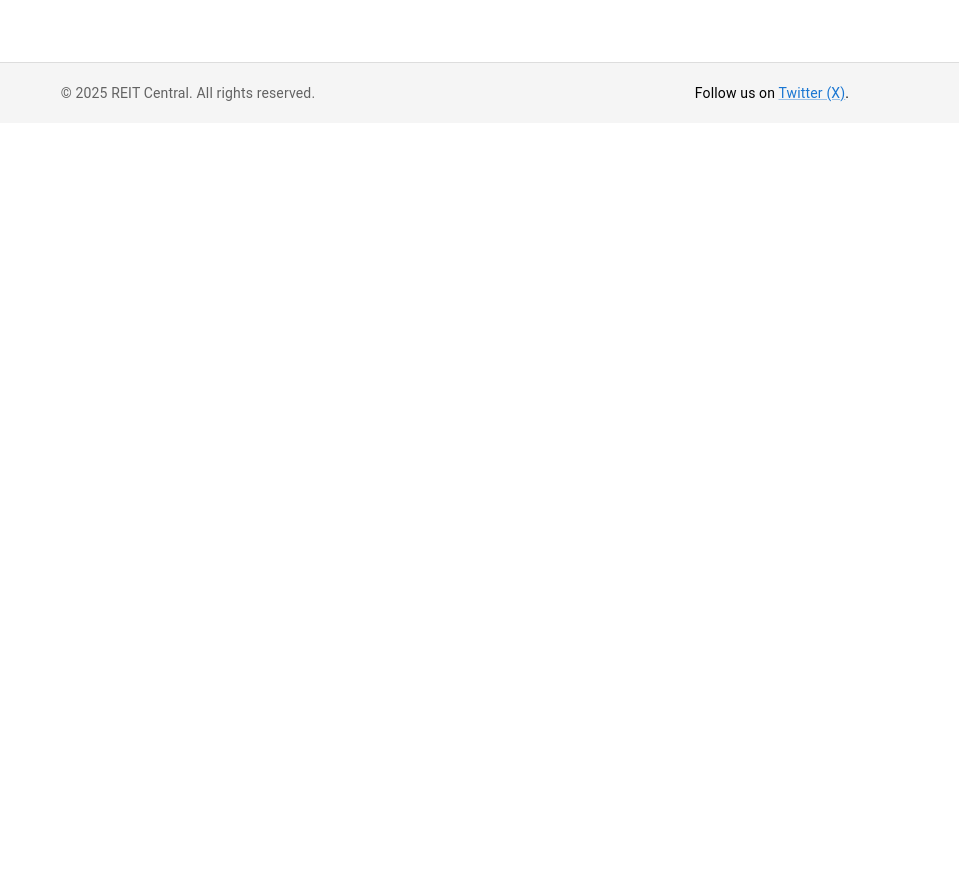
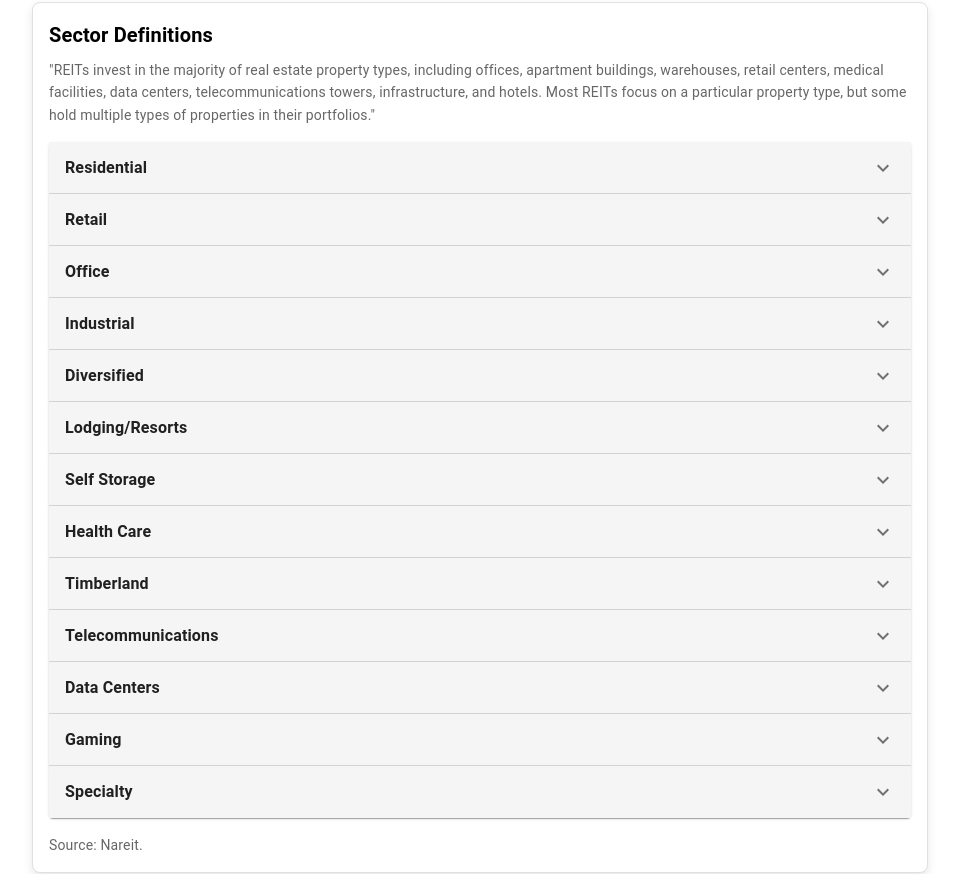
Before and after one commit to kylecribbins/Nareit, a React (Create React App) app in the folder nareit-app/: page / in a window 1280 px wide. Shown: the part 1842-2716 px from the top of the page, without its empty margins (160-1119 px from the left). Before the commit the page ends 1965 px from the top, so only its background shows below. Built offline with nearby package versions, Linux system fonts and the light colour scheme.

Commit message:
Added sector definitions

```diff
--- a/nareit-app/src/App.js
+++ b/nareit-app/src/App.js
@@ -11,6 +11,7 @@ import Toolbar from "@mui/material/Toolbar";
 import Typography from "@mui/material/Typography";
 import Button from "@mui/material/Button";
 import SectorReturns from "./pages/SectorReturns";
+import SectorDefinitionsAccordion from "./components/SectorDefinitionsAccordion";
 import About from "./pages/About";
 import {
   extractSectorMetrics,
@@ -185,6 +186,8 @@ function App() {
                       }
                       description="Source: Nareit, FRED."
                     />
+                                        {/* Sector Definitions Accordion */}
+                                        <SectorDefinitionsAccordion />
                   </>
                 )}
               </>
--- /dev/null
+++ b/nareit-app/src/components/SectorDefinitionsAccordion.js
@@ -0,0 +1,159 @@
+import React from "react";
+import {
+  Box,
+  Typography,
+  Accordion,
+  AccordionSummary,
+  AccordionDetails,
+} from "@mui/material";
+import ExpandMoreIcon from "@mui/icons-material/ExpandMore";
+
+const sectors = [
+  {
+    title: "Residential",
+    description:
+      '"Residential REITs own and manage various forms of residences and rent space in those properties to tenants. Residential REITs include REITs that specialize in apartment buildings, student housing, manufactured homes and single-family homes. Within those market segments, some residential REITs also focus on specific geographical markets or classes of properties."',
+  },
+  {
+    title: "Retail",
+    description:
+      '"Retail REITs own and manage retail real estate and rent space in those properties to tenants. Retail REITs include REITs that focus on large regional malls, outlet centers, grocery-anchored shopping centers and power centers that feature big box retailers.\n\nNet lease REITs own freestanding properties and structure their leases so that tenants pay both rent and the majority of operating expenses for a property. Well-known companies that utilize REIT-owned real estate include Whole Foods, Nordstrom, Krogers, and many more."',
+  },
+  {
+    title: "Office",
+    description:
+      '"Office REITs own and manage office real estate and rent space in those properties to tenants. Those properties can range from skyscrapers to office parks. Some office REITs focus on specific types of markets, such as central business districts or suburban areas. Some emphasize specific classes of tenants, such as government agencies or biotech firms.\n\nCompanies such as Amazon and Salesforce use office buildings owned by REITs."',
+  },
+  {
+    title: "Industrial",
+    description:
+      '"Industrial REITs own and manage industrial facilities and rent space in those properties to tenants. Some industrial REITs focus on specific types of properties, such as warehouses and distribution centers. Industrial REITs play an important part in e-commerce and are helping to meet the rapid delivery demand.\n\nCompanies such as Amazon, Home Depot, and Walmart rely on these REITs for last-mile delivery and distribution."',
+  },
+  {
+    title: "Diversified",
+    description:
+      '"Diversified REITs own and manage a mix of property types and collect rent from tenants. For example, diversified REITs might own portfolios made up of both office and industrial properties, making them ideal for investors looking to gain exposure to a variety of real estate asset types."',
+  },
+  {
+    title: "Lodging/Resorts",
+    description:
+      '"Lodging REITs own and manage hotels and resorts and rent space in those properties to guests. Lodging REITs own different classes of hotels based on features such as the hotels’ level of service and amenities. Lodging REITs’ properties service a wide spectrum of customers, from business travelers to vacationers.\n\nMany well-known hotel brands, including Hilton, Marriott, and Ritz-Carlton, operate out of REIT owned properties."',
+  },
+  {
+    title: "Self Storage",
+    description:
+      '"Self-storage REITs own and manage storage facilities and collect rent from customers. Self-storage REITs rent space to both individuals and businesses."',
+  },
+  {
+    title: "Health Care",
+    description:
+      '"Health care REITs own and manage a variety of health care-related real estate and collect rent from tenants. Health care REITs’ property types include senior living facilities, hospitals, medical office buildings and skilled nursing facilities."',
+  },
+  {
+    title: "Timberland",
+    description:
+      '"Timberland REITs own and manage various types of timberland real estate. Timberland REITs specialize in harvesting and selling timber."',
+  },
+  {
+    title: "Telecommunications",
+    description:
+      '"Telecommunications REITs own and manage infrastructure real estate and collect rent from tenants that occupy that real estate. Infrastructure REITs’ property types include fiber cables, wireless infrastructure, telecommunications towers and energy pipelines.\n\nTelecommunications REIT tenants include most major wireless service providers (AT&T, Verizon Wireless, T-Mobile, Sprint), and broadcast and satellite television companies including DISH network and Pavlov Media. Telecommunication REITs are also leading the development of small cell 5G networks nationwide."',
+  },
+  {
+    title: "Data Centers",
+    description:
+      '"Data center REITs own and manage facilities that customers use to safely store data. Data center REITs offer a range of products and services to help keep servers and data safe, including providing uninterruptable power supplies, air-cooled chillers and physical security.\n\nA wide variety of companies including IBM, Ubisoft, and AT&T utilize REIT-owned data centers."',
+  },
+  {
+    title: "Gaming",
+    description:
+      '"Gaming REITs concentrate on owning experiential real estate assets in the form of casino and entertainment properties, and leasing them through long-term, triple net lease structures.\n\nCaesars Palace Las Vegas, MGM Grand, and the Venetian Resort Las Vegas, all iconic entertainment facilities on the Las Vegas Strip, are housed in REIT owned properties, as are certain Ameristar-, Bally’s-, Hollywood-, Isle-, and Tropicana-branded casinos across the U.S. (among others). Gaming REITs casino properties include hotel rooms, restaurants, bars, and nightclubs."',
+  },
+  {
+    title: "Specialty",
+    description:
+      '"Specialty REITs own and manage a unique mix of property types and collect rent from tenants. Specialty REITs own properties that don’t fit within the other REIT sectors. Examples of properties owned by specialty REITs include movie theaters, farmland and outdoor advertising sites.\n\nMultiple Six Flags amusement parks, and the Northstar California ski resort are REIT owned."',
+  },
+];
+
+const SectorDefinitionsAccordion = () => {
+  return (
+    <Box
+      sx={{
+        border: "1px solid #e0e0e0",
+        borderRadius: "8px",
+        boxShadow: "0px 4px 10px rgba(0, 0, 0, 0.1)",
+        padding: "16px",
+        backgroundColor: "#fff",
+        margin: "20px auto",
+        width: "80%",
+        maxWidth: "1200px",
+      }}
+    >
+      {/* Title */}
+      <Typography
+        variant="h6"
+        sx={{
+          fontWeight: "bold",
+          color: "#000",
+          marginBottom: "8px",
+        }}
+      >
+        Sector Definitions
+      </Typography>
+
+      {/* Subheading */}
+      <Typography
+        variant="body2"
+        color="textSecondary"
+        sx={{
+          marginBottom: "16px",
+          lineHeight: 1.6,
+        }}
+      >
+        "REITs invest in the majority of real estate property types, including
+        offices, apartment buildings, warehouses, retail centers, medical
+        facilities, data centers, telecommunications towers, infrastructure,
+        and hotels. Most REITs focus on a particular property type, but some
+        hold multiple types of properties in their portfolios."
+      </Typography>
+
+      {/* Accordion */}
+      {sectors.map((sector, index) => (
+        <Accordion key={index}>
+          <AccordionSummary
+            expandIcon={<ExpandMoreIcon />}
+            sx={{
+              backgroundColor: "#f5f5f5", // Light gray background
+              fontWeight: "bold",
+            }}
+          >
+            <Typography variant="subtitle1" sx={{ fontWeight: "bold" }}>
+              {sector.title}
+            </Typography>
+          </AccordionSummary>
+          <AccordionDetails>
+            <Typography variant="body2" color="textSecondary">
+              {sector.description}
+            </Typography>
+          </AccordionDetails>
+        </Accordion>
+      ))}
+
+      {/* Source */}
+      <Typography
+        variant="body2"
+        color="textSecondary"
+        sx={{
+          marginTop: "16px",
+          textAlign: "left",
+          lineHeight: 1.6,
+        }}
+      >
+        Source: Nareit.
+      </Typography>
+    </Box>
+  );
+};
+
+export default SectorDefinitionsAccordion;
```
